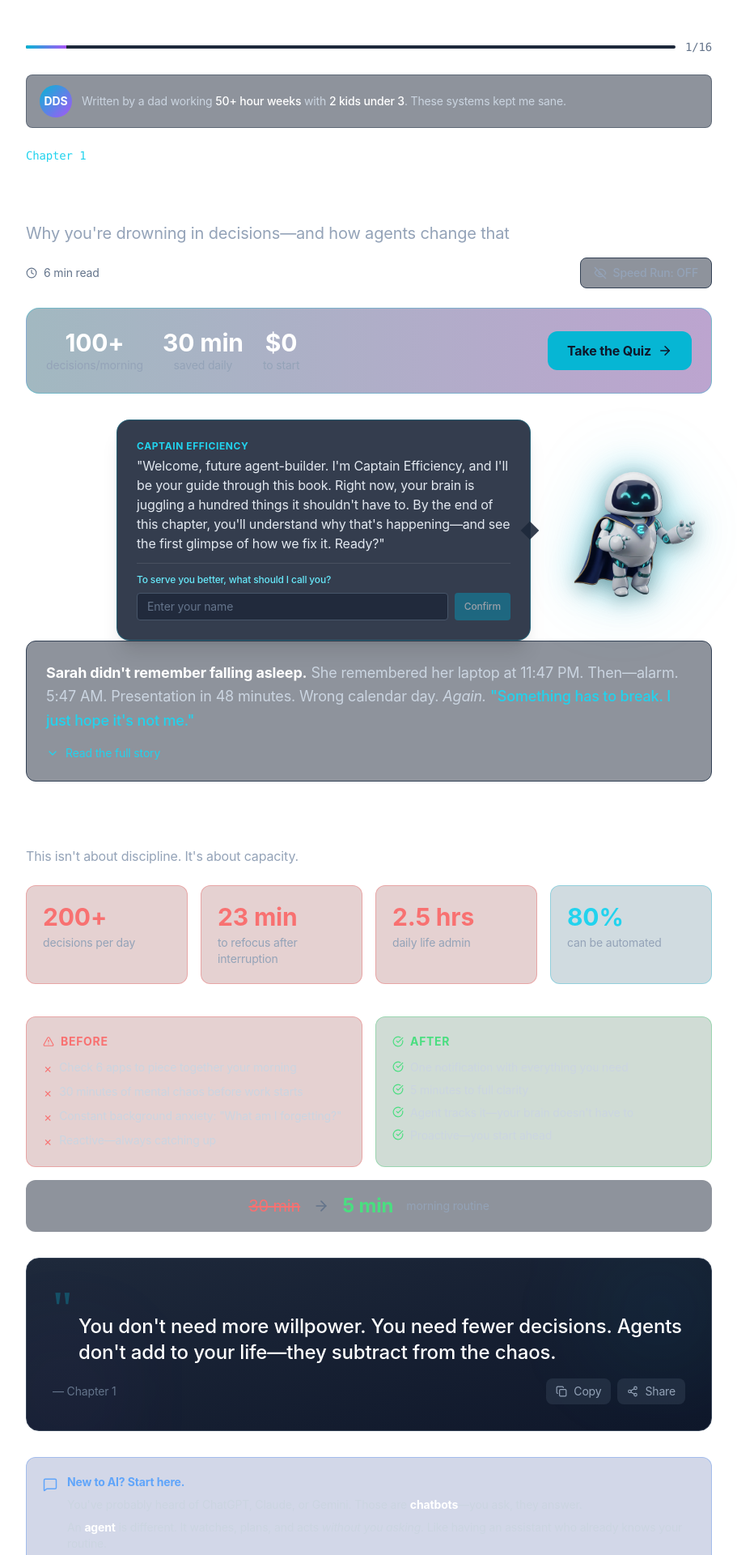
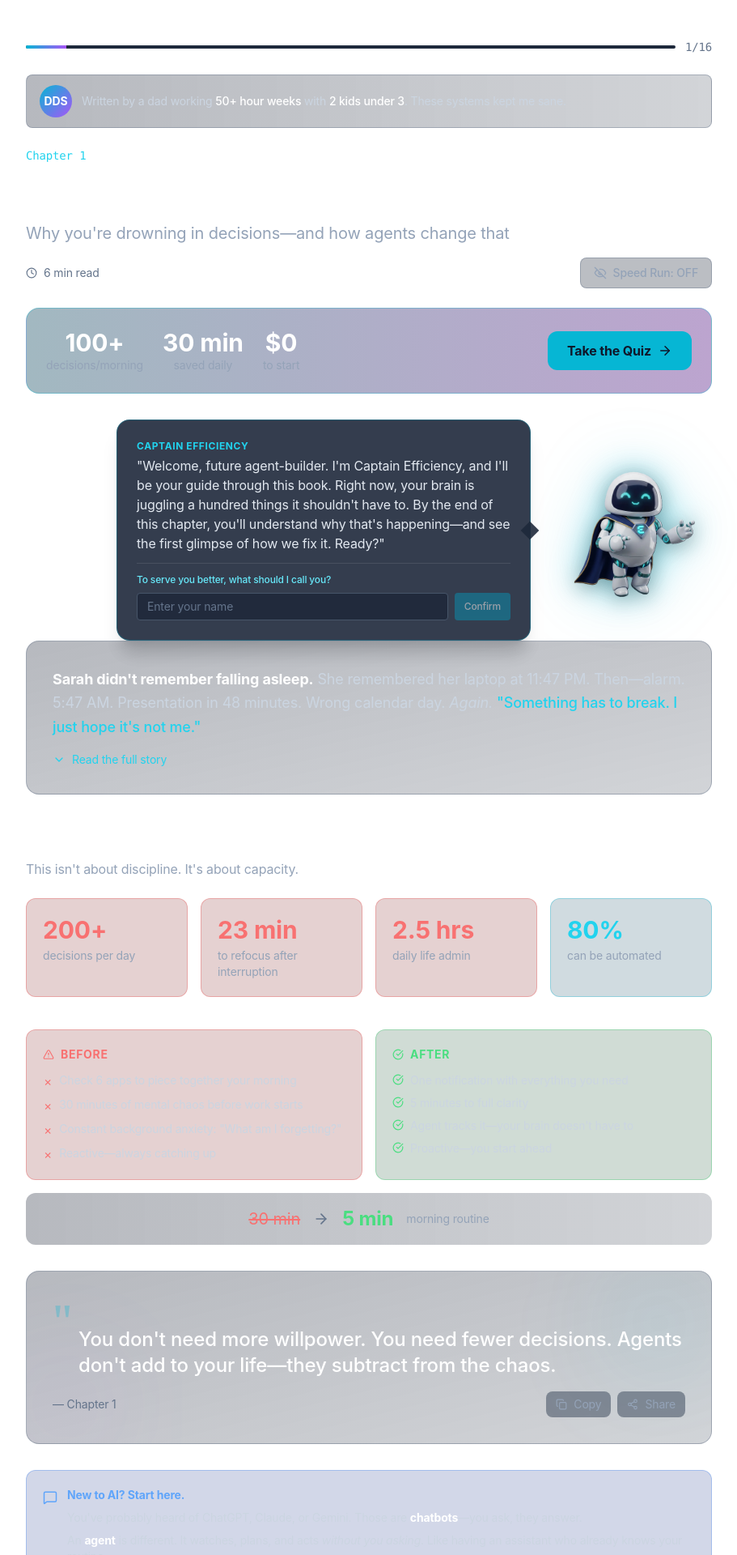
Before and after one commit to agenticaihome/ebook-frontend, a React (Create React App) app: page /part1/chapter1 in a window 1280 px wide. Shown: the top 1920 px of the page at 81% size, without its empty margins (184-1095 px from the left). Built offline with nearby package versions, Linux system fonts and the light colour scheme; no server answers.

Commit message:
feat: add Chapter 1 page with interactive components and structured content for the ebook.

```diff
--- a/src/pages/chapters/Chapter1.jsx
+++ b/src/pages/chapters/Chapter1.jsx
@@ -41,7 +41,7 @@ const ChapterProgress = ({ current, total }) => (
 
 // Author credibility - builds trust fast
 const AuthorCredibility = () => (
-    <div className="flex items-center gap-3 bg-slate-800/50 rounded-lg px-4 py-3 mb-6 border border-slate-700/50">
+    <div className="flex items-center gap-3 bg-gradient-to-r from-slate-900/30 to-slate-800/20 rounded-lg px-4 py-3 mb-6 border border-slate-500/40 backdrop-blur-sm">
         <div className="w-10 h-10 rounded-full bg-gradient-to-br from-cyan-500 to-purple-500 flex items-center justify-center text-white font-bold text-sm">
             DDS
         </div>
@@ -61,7 +61,7 @@ const SpeedRunToggle = ({ enabled, onToggle }) => (
         onClick={onToggle}
         className={`flex items-center gap-2 px-4 py-2 rounded-lg text-sm font-medium transition-all ${enabled
             ? 'bg-cyan-500/20 text-cyan-400 border border-cyan-500/50'
-            : 'bg-slate-800/50 text-slate-400 border border-slate-700 hover:border-slate-600'
+            : 'bg-slate-800/30 text-slate-400 border border-slate-500/40 hover:border-slate-400 backdrop-blur-sm'
             }`}
     >
         {enabled ? <Eye size={16} /> : <EyeOff size={16} />}
@@ -103,7 +103,7 @@ const StoryHook = ({ hook, fullStory }) => {
     if (speedRun) return null;
 
     return (
-        <div className="bg-slate-800/50 rounded-xl p-6 border border-slate-700 mb-8">
+        <div className="relative bg-gradient-to-br from-slate-900/30 to-slate-800/20 rounded-2xl p-8 border border-slate-500/40 backdrop-blur-sm mb-8 overflow-hidden">
             <div className="prose prose-invert max-w-none">
                 <p className="text-slate-300 text-lg leading-relaxed mb-0">{hook}</p>
             </div>
@@ -145,7 +145,7 @@ const ShareableQuote = ({ quote, chapter }) => {
     };
 
     return (
-        <div className="relative bg-gradient-to-br from-slate-800 to-slate-900 rounded-2xl p-8 border border-slate-700 mb-8 overflow-hidden">
+        <div className="relative bg-gradient-to-br from-slate-900/30 to-slate-800/20 rounded-2xl p-8 border border-slate-500/40 backdrop-blur-sm mb-8 overflow-hidden">
             {/* Background decoration */}
             <div className="absolute top-0 right-0 w-32 h-32 bg-cyan-500/10 rounded-full blur-3xl" />
             <div className="absolute bottom-0 left-0 w-24 h-24 bg-purple-500/10 rounded-full blur-3xl" />
@@ -187,7 +187,7 @@ const DeepDive = ({ title, children }) => {
     if (speedRun) return null;
 
     return (
-        <div className="bg-purple-900/20 rounded-xl border border-purple-500/30 mb-6 overflow-hidden">
+        <div className="bg-purple-900/20 rounded-xl border border-purple-500/40 backdrop-blur-sm mb-6 overflow-hidden">
             <button
                 onClick={() => setExpanded(!expanded)}
                 className="w-full flex items-center justify-between p-4 text-left hover:bg-purple-900/30 transition-colors"
@@ -272,7 +272,7 @@ const BeforeAfter = ({ before, after, metric }) => {
                 </div>
             </div>
             {metric && (
-                <div className="bg-slate-800/50 rounded-xl p-4 flex items-center justify-center gap-4">
+                <div className="bg-gradient-to-r from-slate-900/30 to-slate-800/20 rounded-xl p-4 flex items-center justify-center gap-4 backdrop-blur-sm">
                     <span className="text-red-400 line-through text-xl">{metric.before}</span>
                     <ArrowRight className="text-slate-500" size={20} />
                     <span className="text-green-400 font-bold text-2xl">{metric.after}</span>
@@ -361,7 +361,7 @@ const QuickWin = ({ title, prompt, setupTime }) => {
     };
 
     return (
-        <div className="bg-gradient-to-br from-green-900/30 to-emerald-900/20 rounded-2xl p-6 border-2 border-green-500/50 mb-8">
+        <div className="bg-gradient-to-br from-green-900/30 to-emerald-900/20 rounded-2xl p-6 border border-green-500/40 backdrop-blur-sm mb-8">
             <div className="flex items-center justify-between mb-4">
                 <div className="flex items-center gap-2">
                     <Zap className="text-green-400" size={20} />
@@ -392,7 +392,7 @@ const QuickWin = ({ title, prompt, setupTime }) => {
 
 // Chapter Complete Box
 const ChapterComplete = ({ achievements, nextChapter, nextTitle }) => (
-    <div className="bg-gradient-to-r from-green-900/30 to-cyan-900/30 rounded-2xl p-8 border border-green-500/50">
+    <div className="bg-gradient-to-r from-green-900/30 to-cyan-900/30 rounded-2xl p-8 border border-green-500/40 backdrop-blur-sm">
         <div className="flex items-center gap-3 mb-4">
             <div className="w-10 h-10 rounded-full bg-green-500/20 flex items-center justify-center">
                 <CheckCircle className="text-green-400" size={24} />
@@ -494,7 +494,7 @@ const Chapter1 = () => {
                     <motion.div
                         initial={{ opacity: 0, height: 0 }}
                         animate={{ opacity: 1, height: 'auto' }}
-                        className="bg-cyan-900/30 rounded-xl p-4 border border-cyan-500/50 mb-8"
+                        className="bg-cyan-900/30 rounded-xl p-4 border border-cyan-500/40 backdrop-blur-sm mb-8"
                     >
                         <div className="flex items-center gap-2 text-cyan-400">
                             <Zap size={18} />
```
